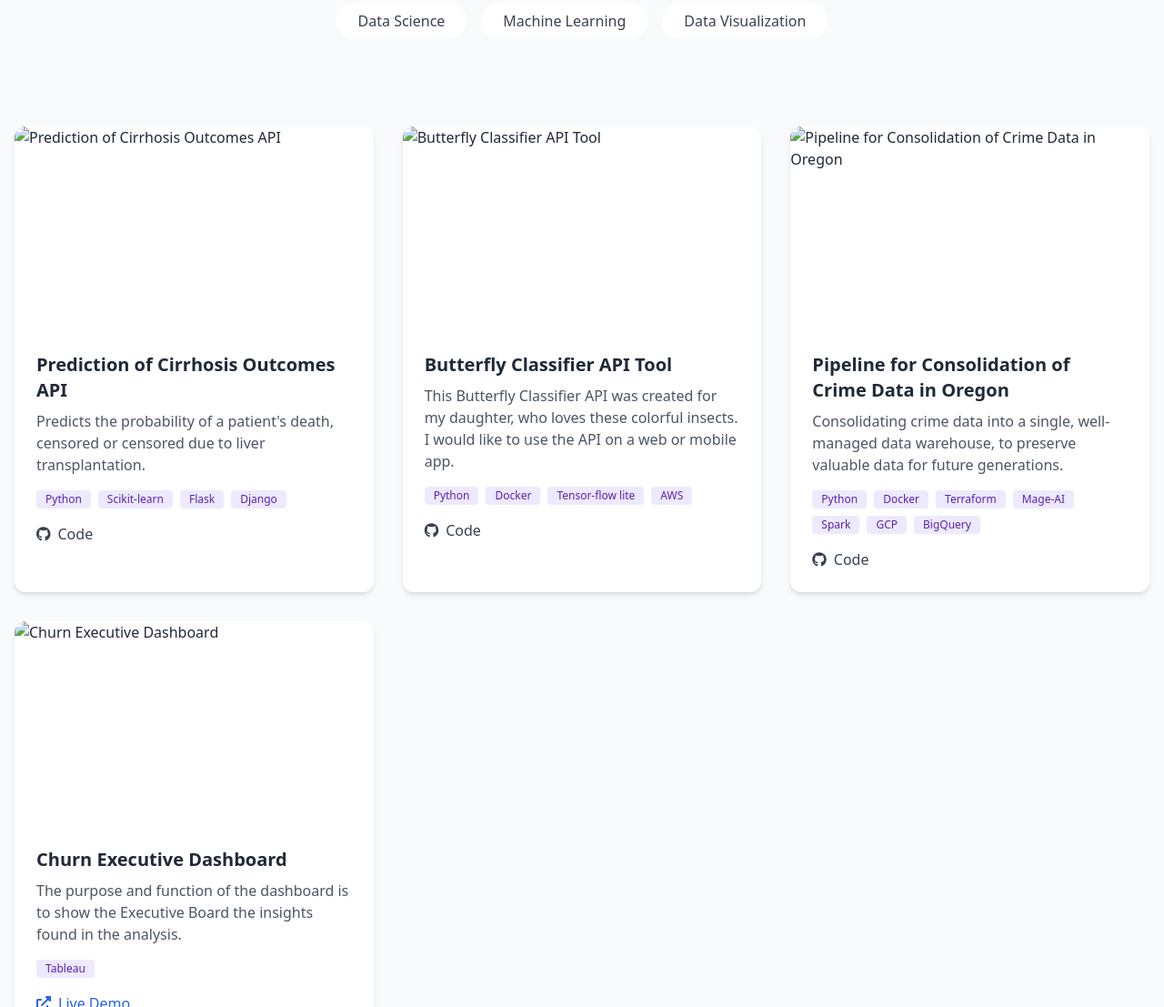
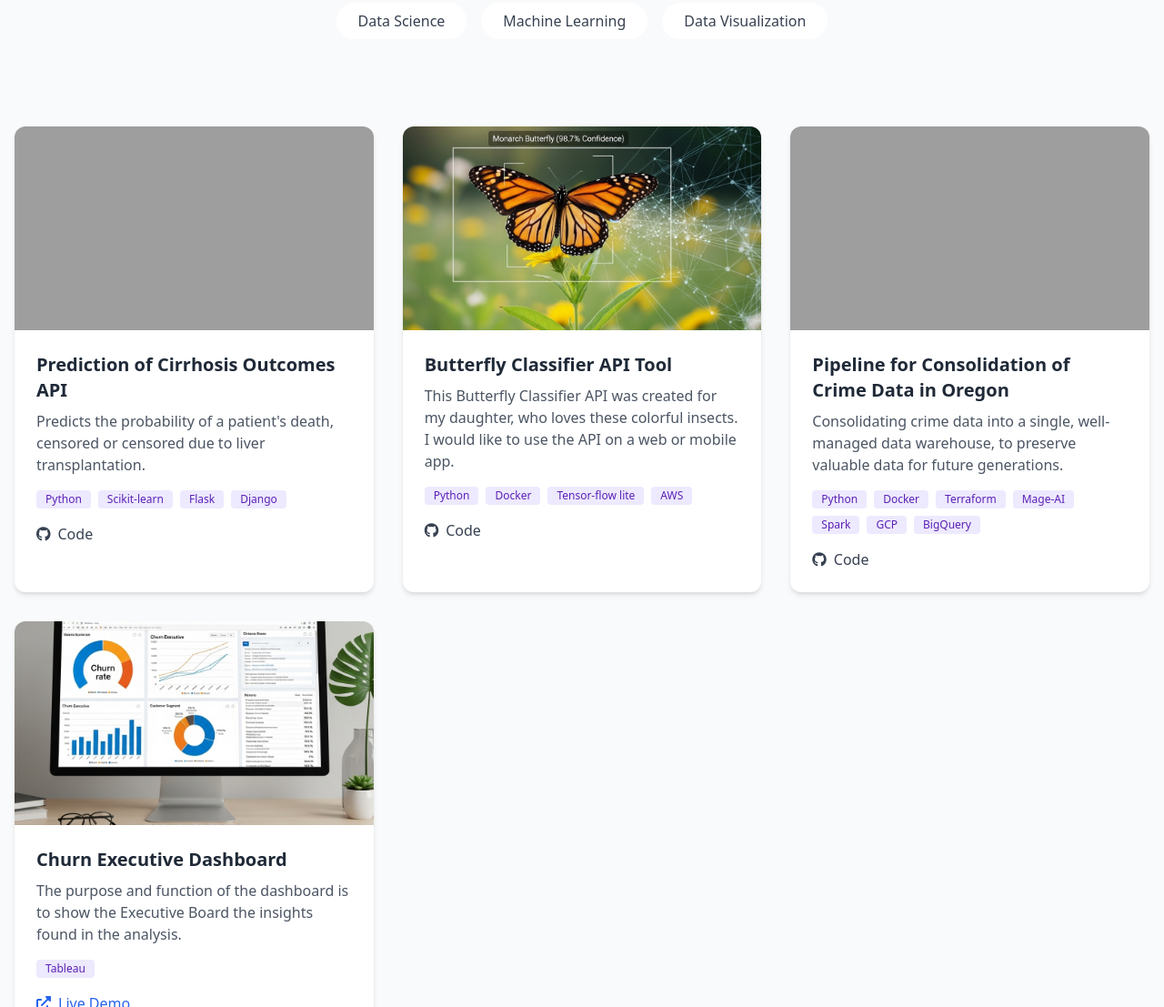
Before and after one commit to DRPproton/portfolio, a plain HTML site: page projects.html in a window 1280 px wide. Shown: the part 297-1404 px from the top of the page at 91% size. Drawn offline with nearby package versions, Linux system fonts and the light colour scheme; the site is published under a folder, as on GitHub Pages, so addresses that start at the root find nothing.

Commit message:
Update projects.html

```diff
--- a/projects.html
+++ b/projects.html
@@ -75,7 +75,7 @@
 
             <div class="bg-white rounded-xl overflow-hidden shadow-md hover:shadow-xl transition duration-300">
                 <div class="h-56 overflow-hidden">
-                    <img src="/images/cirrhosis.png" alt="Prediction of Cirrhosis Outcomes API" class="w-full h-full object-cover transition duration-300 hover:scale-105">
+                    <img src="images/cirrhosis.png" alt="Prediction of Cirrhosis Outcomes API" class="w-full h-full object-cover transition duration-300 hover:scale-105">
                 </div>
                 <div class="p-6">
                     <h3 class="text-xl font-bold mb-2">Prediction of Cirrhosis Outcomes API</h3>
@@ -103,7 +103,7 @@
 
             <div class="bg-white rounded-xl overflow-hidden shadow-md hover:shadow-xl transition duration-300">
                 <div class="h-56 overflow-hidden">
-                    <img src="/images/butterfly_classifier.png" alt="Butterfly Classifier API Tool" class="w-full h-full object-cover transition duration-300 hover:scale-105">
+                    <img src="images/butterfly_classifier.png" alt="Butterfly Classifier API Tool" class="w-full h-full object-cover transition duration-300 hover:scale-105">
                 </div>
                 <div class="p-6">
                     <h3 class="text-xl font-bold mb-2">Butterfly Classifier API Tool</h3>
@@ -131,7 +131,7 @@
 
             <div class="bg-white rounded-xl overflow-hidden shadow-md hover:shadow-xl transition duration-300">
                 <div class="h-56 overflow-hidden">
-                    <img src="/images/crime-portland.png" alt="Pipeline for Consolidation of Crime Data in Oregon" class="w-full h-full object-cover transition duration-300 hover:scale-105">
+                    <img src="images/crime-portland.png" alt="Pipeline for Consolidation of Crime Data in Oregon" class="w-full h-full object-cover transition duration-300 hover:scale-105">
                 </div>
                 <div class="p-6">
                     <h3 class="text-xl font-bold mb-2">Pipeline for Consolidation of Crime Data in Oregon</h3>
@@ -165,7 +165,7 @@
 
             <div class="bg-white rounded-xl overflow-hidden shadow-md hover:shadow-xl transition duration-300">
                 <div class="h-56 overflow-hidden">
-                    <img src="/images/churn_tableau.png" alt="Churn Executive Dashboard" class="w-full h-full object-cover transition duration-300 hover:scale-105">
+                    <img src="images/churn_tableau.png" alt="Churn Executive Dashboard" class="w-full h-full object-cover transition duration-300 hover:scale-105">
                 </div>
                 <div class="p-6">
                     <h3 class="text-xl font-bold mb-2">Churn Executive Dashboard</h3>
```
